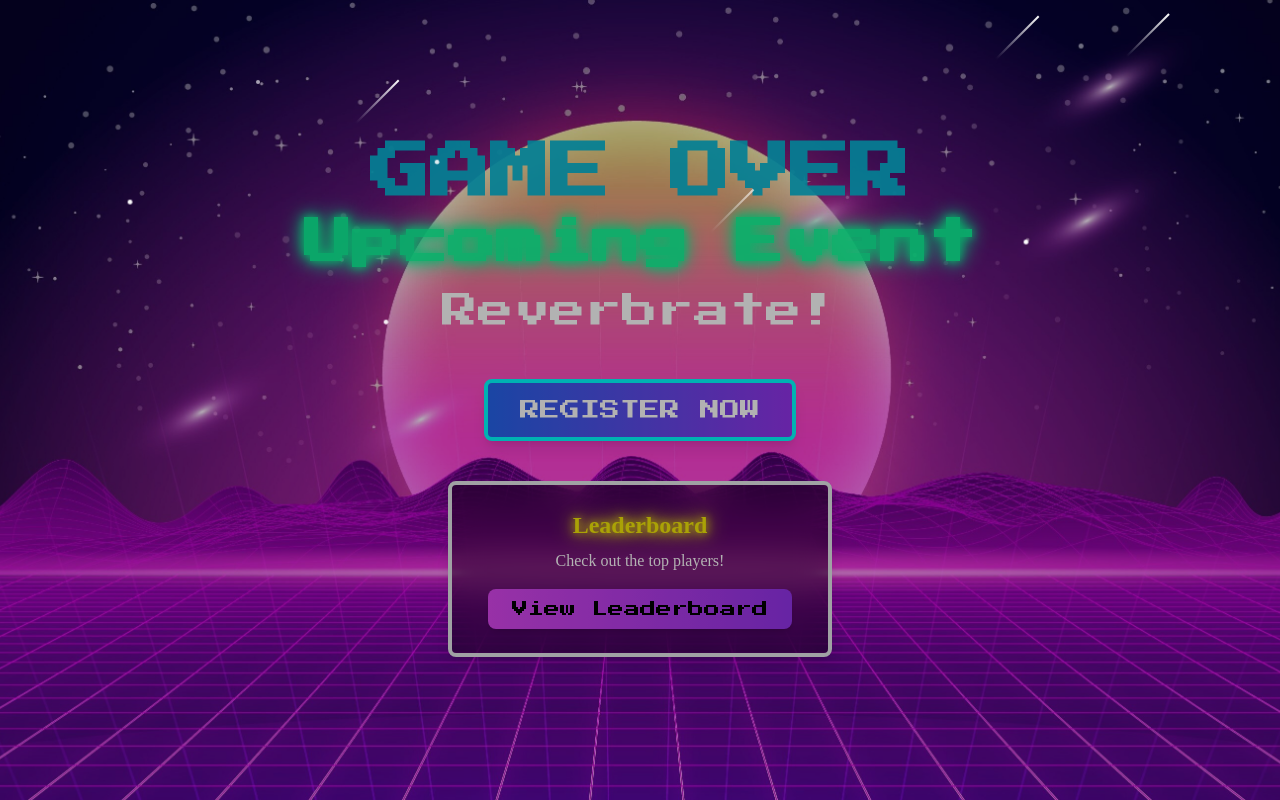
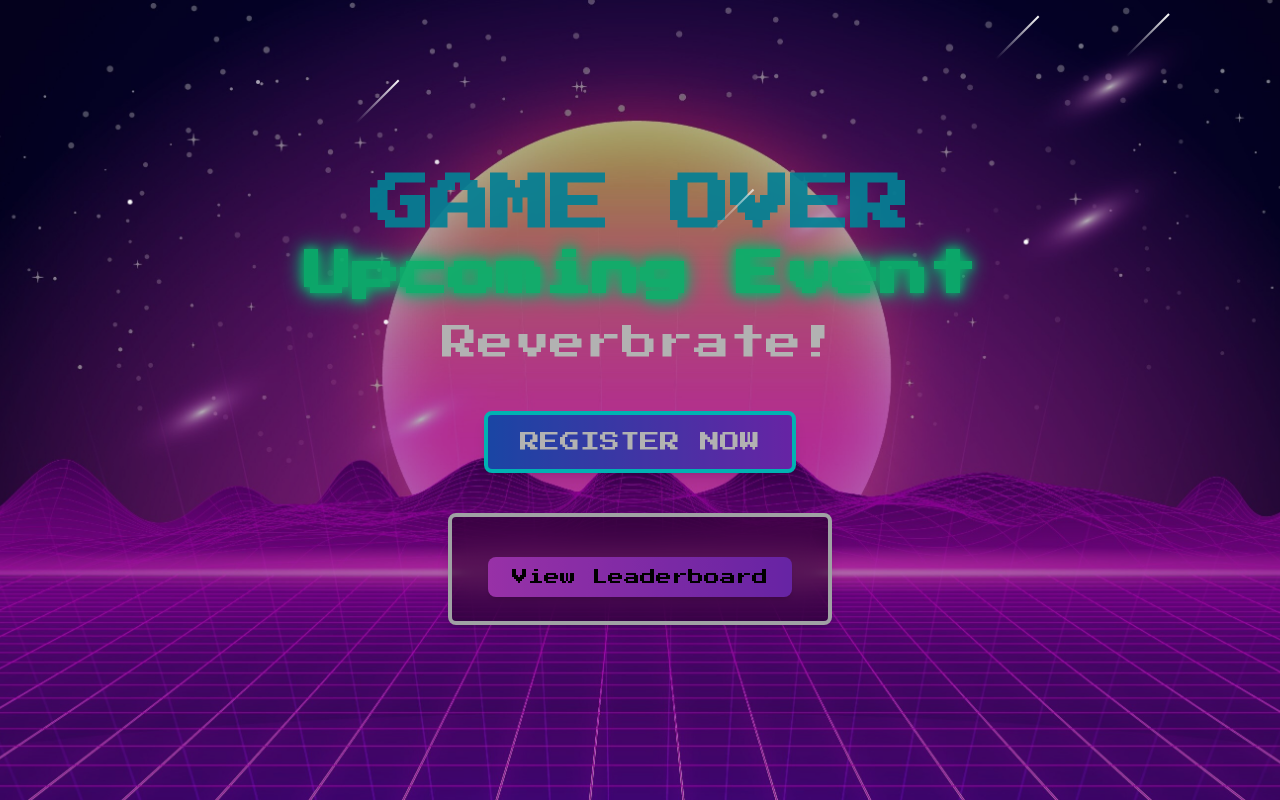
Before and after one commit to MiraclePallavi/Fictionary3.O, a React (Vite) app: page /game-finished in a window 1280 px wide. Built offline with nearby package versions, Linux system fonts and the light colour scheme; no server answers.

Commit message:
minor issue fixed

```diff
--- a/src/pages/finish/EventAd.module.css
+++ b/src/pages/finish/EventAd.module.css
@@ -107,3 +107,9 @@ body{
     0 0 60px #00ffff;
   font-weight: bold;
 }
+.overlay-background,
+.shooting-stars,
+.stars,
+.floatingStars {
+  pointer-events: none;
+}
--- a/src/pages/finish/game-finished.jsx
+++ b/src/pages/finish/game-finished.jsx
@@ -53,10 +53,7 @@ const GameFinished = () => {
         </a>
 
         <div className="mt-10 w-80 md:w-96 bg-black bg-opacity-40 backdrop-blur-lg rounded-lg p-6 shadow-lg border-4 border-neon-red neon-border text-white text-center">
-          <h2 className="text-2xl font-bold text-neon-yellow flicker">
-            Leaderboard
-          </h2>
-          <p className="mt-2 text-neon-blue">Check out the top players!</p>
+
           <Link
             to="/leaderboard"
             className="inline-block mt-4 px-6 py-2 bg-gradient-to-r from-fuchsia-500 to-purple-600 hover:from-purple-600 hover:to-fuchsia-500 rounded-lg text-black font-pixel shadow-md glowButton"
```
Also changed, not shown: src/index.css (line endings or trailing spaces).
